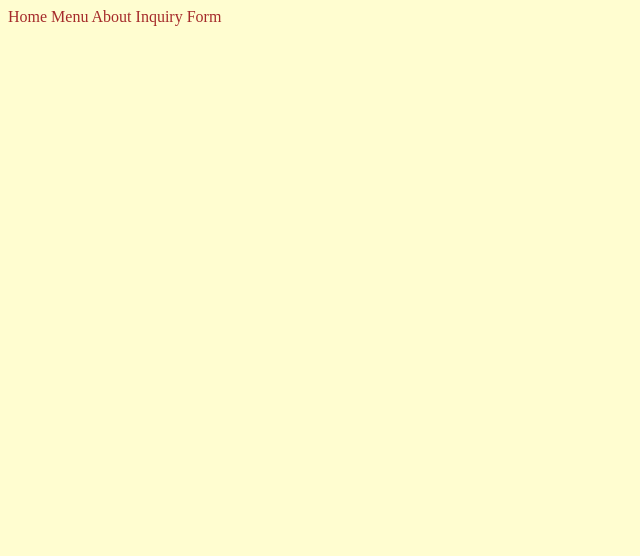
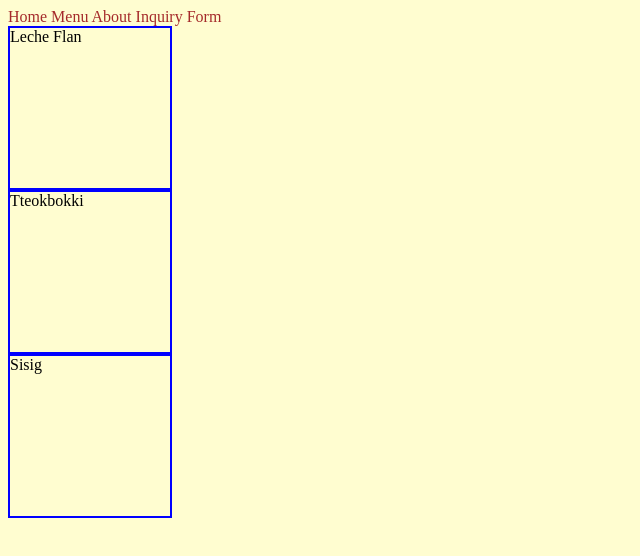
Before and after one commit to jakesawake/Bakery-Landing-Page, a website built with webpack: page src/template.html in a window 1280 px wide. Shown: the whole page, without its empty margins (0-640 px from the left). Built offline with nearby package versions, Linux system fonts and the light colour scheme.

Commit message:
Created new file for displaying items
- Created visiual rough draft in webpack server
- made changes to what's exported and imported

```diff
--- a/src/css/style.css
+++ b/src/css/style.css
@@ -7,6 +7,12 @@ body {
   text-decoration: none;
 }
 
+#content {
+  display: grid;
+}
+
 .food-container {
-  border-color: blue;
+  border: 2px solid blue;
+  width: 10rem;
+  height: 10rem;
 }
--- /dev/null
+++ b/src/display-items.js
@@ -0,0 +1,15 @@
+"use strict";
+
+import "./css/style.css";
+import { foodArr } from "./main-page";
+import { container } from "./main-page";
+
+// function to create divs based on number of objects in foodArr
+export const displayItems = function () {
+  foodArr.forEach((element) => {
+    const cell = document.createElement("div");
+    cell.classList.add("food-container");
+    cell.textContent = element.foodName;
+    container.appendChild(cell);
+  });
+};
--- a/src/index.js
+++ b/src/index.js
@@ -1,3 +1,7 @@
 "use strict";
 
 import "./css/style.css";
+import { foodArr, Food } from "./main-page.js";
+import { displayItems } from "./display-items.js";
+
+displayItems();
--- a/src/main-page.js
+++ b/src/main-page.js
@@ -1,12 +1,12 @@
 "use strict";
 
-const container = document.querySelector("#content");
+export const container = document.querySelector("#content");
 
-const foodArr = [];
+export const foodArr = [];
 
 // creating Food class
 // - contains an ingredients array containing the ingredients for the current food
-class Food {
+export class Food {
   constructor(name, type, price) {
     this.foodName = name;
     this.foodType = type;
@@ -21,16 +21,22 @@ class Food {
 }
 
 const lecheFlan = new Food("Leche Flan", "Desert", "$7.00");
+const tteokbokki = new Food("Tteokbokki", "Meal", "$12.00");
+const sisig = new Food("Sisig", "Meal", "$5.00");
 
+// TODO: create function to push food to array instead of calling individually
 foodArr.push(lecheFlan);
+foodArr.push(tteokbokki);
+foodArr.push(sisig);
 
+console.log(foodArr);
+
+// function to create divs based on number of objects in foodArr
 const displayItems = function () {
-  const cell = document.createElement("div");
-  cell.classList.add("food-container");
-  for (let i = 0; i < foodArr.length; i++) {
-    if (foodArr[i] < foodArr.length) {
-      container.appendChild(cell);
-    }
-  }
+  foodArr.forEach((element) => {
+    const cell = document.createElement("div");
+    cell.classList.add("food-container");
+    cell.textContent = element.foodName;
+    container.appendChild(cell);
+  });
 };
-displayItems();
```
